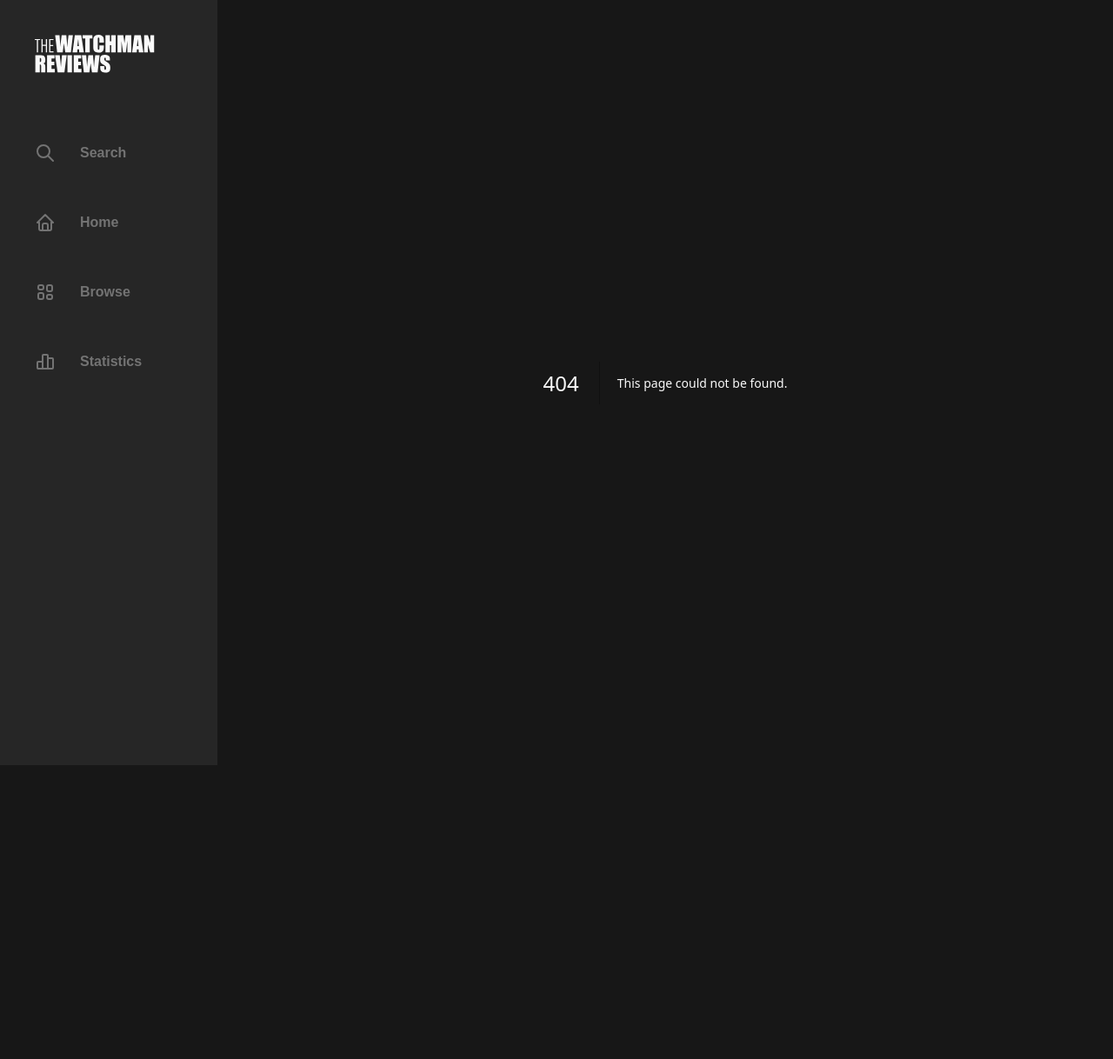
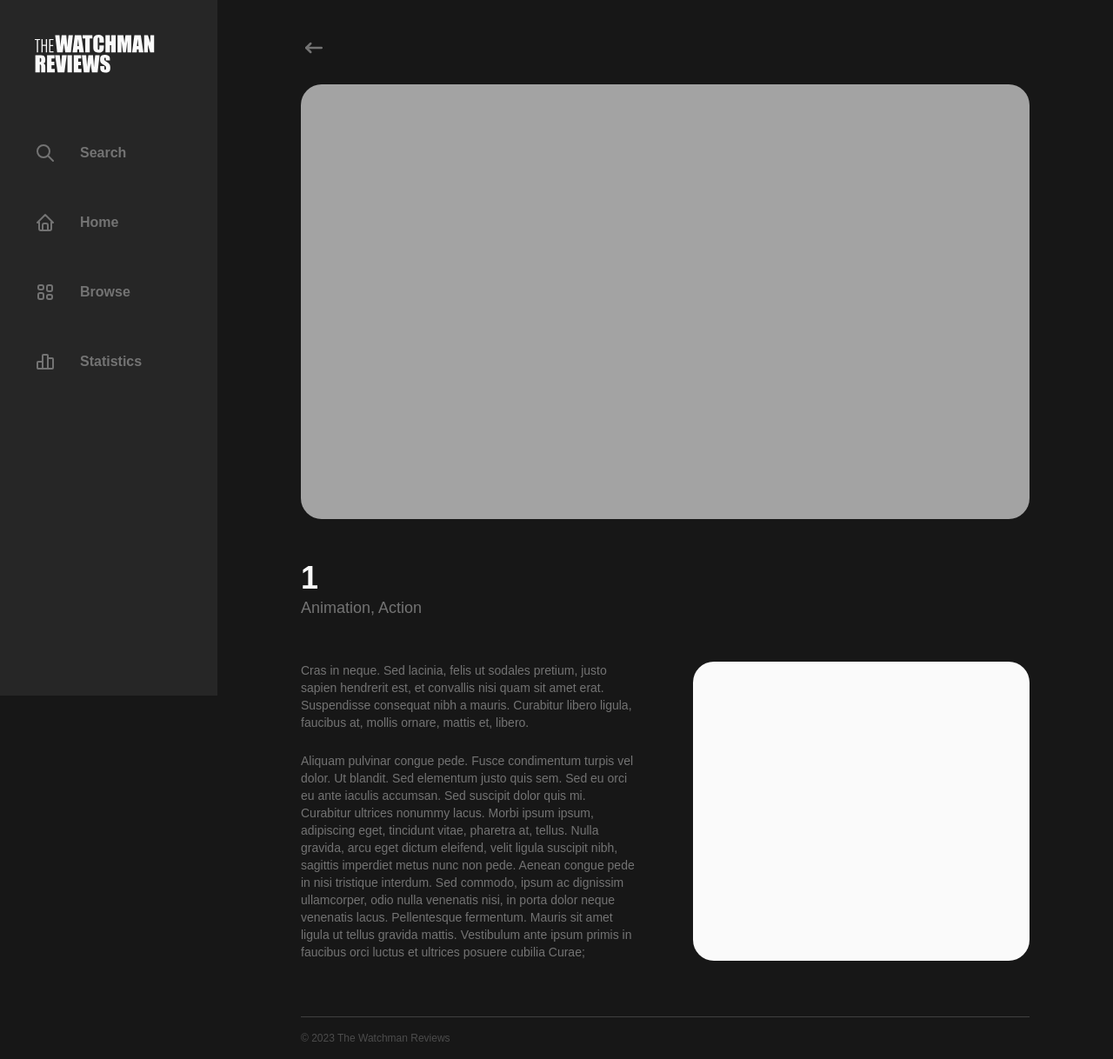
Before and after one commit to MadStoneDev/the-watchman-reviews-frontend, a Next.js app: page /media/1 in a window 1280 px wide. Before the commit this address had no page. Shown: the whole page at 87% size. Before the commit the page ends 880 px from the top, so only its background shows below. Built offline with nearby package versions, Linux system fonts and the light colour scheme; a web font is replaced by a local one.

Commit message:
single media page basic setup

```diff
--- a/package.json
+++ b/package.json
@@ -28,11 +28,11 @@
     "zod": "^3.23.8"
   },
   "devDependencies": {
-    "@types/node": "^20",
-    "@types/react": "^18",
+    "@types/node": "^20.16.5",
+    "@types/react": "^18.3.8",
     "@types/react-dom": "^18",
     "postcss": "^8",
     "tailwindcss": "^3.4.1",
-    "typescript": "^5"
+    "typescript": "^5.6.2"
   }
 }
--- a/src/app/layout.tsx
+++ b/src/app/layout.tsx
@@ -13,6 +13,7 @@ import {
 import MainNavigation from "@/components/main-navigation";
 import { ThemeProvider } from "@/components/theme-provider";
 import Logo from "@/components/logo";
+import MainFooter from "@/components/main-footer";
 
 const geistSans = localFont({
   src: "./fonts/GeistVF.woff",
@@ -54,10 +55,15 @@ export default function RootLayout({
             ]}
           />
 
+          {/* Spacing */}
+          <div className={`mt-16 md:mt-0 md:min-w-[250px] min-h-[120px]`}></div>
+
           <main
-            className={`flex-grow px-5 md:px-10 lg:px-24 pt-5 md:pt-10 pb-10 transition-all duration-300 ease-in-out`}
+            className={`flex-grow px-5 md:px-10 xl:px-24 pt-5 md:pt-10 transition-all duration-300 ease-in-out`}
           >
             {children}
+
+            <MainFooter className={`hidden md:block`} />
           </main>
 
           <section className={`block md:hidden p-5 origin-left scale-75`}>
--- /dev/null
+++ b/src/app/media/[title]/page.tsx
@@ -0,0 +1,72 @@
+import React from "react";
+import GoBack from "@/components/go-back";
+
+interface SearchParams {
+  params: {
+    title: string;
+  };
+}
+
+export default function MediaPage(searchParams: SearchParams) {
+  // Variables
+  const title = searchParams.params.title
+    .split("-")
+    .map((word: string) => word.charAt(0).toUpperCase() + word.slice(1))
+    .join(" ");
+
+  return (
+    <>
+      <section className={`relative z-10`}>
+        <GoBack />
+      </section>
+
+      {/* Spacing */}
+      <div className={`block md:hidden h-[40dvh]`}></div>
+
+      <div
+        className={`absolute top-0 md:top-auto left-0 md:left-auto right-0 md:right-auto md:relative`}
+      >
+        <section
+          className={`md:mt-5 h-[50dvh] md:h-[500px] md:rounded-3xl transition-all duration-300 ease-in-out overflow-hidden`}
+        >
+          <div className={`bg-neutral-400 w-full h-full object-cover`}></div>
+        </section>
+
+        <section
+          className={`absolute md:relative bottom-0 left-0 right-0 mt-12 p-5 md:p-0 transition-all duration-300 ease-in-out z-10`}
+        >
+          <h1 className={`text-2xl sm:3xl md:text-4xl font-bold`}>{title}</h1>
+          <h3 className={`text-lg text-neutral-500`}>Animation, Action</h3>
+        </section>
+      </div>
+
+      <section
+        className={`mt-6 sm:mt-12 grid lg:grid-cols-2 gap-16 text-sm text-neutral-500 transition-all duration-300 ease-in-out`}
+      >
+        <article className={`grid gap-6`}>
+          <p className={``}>
+            Cras in neque. Sed lacinia, felis ut sodales pretium, justo sapien
+            hendrerit est, et convallis nisi quam sit amet erat. Suspendisse
+            consequat nibh a mauris. Curabitur libero ligula, faucibus at,
+            mollis ornare, mattis et, libero.
+          </p>
+          <p>
+            Aliquam pulvinar congue pede. Fusce condimentum turpis vel dolor. Ut
+            blandit. Sed elementum justo quis sem. Sed eu orci eu ante iaculis
+            accumsan. Sed suscipit dolor quis mi. Curabitur ultrices nonummy
+            lacus. Morbi ipsum ipsum, adipiscing eget, tincidunt vitae, pharetra
+            at, tellus. Nulla gravida, arcu eget dictum eleifend, velit ligula
+            suscipit nibh, sagittis imperdiet metus nunc non pede. Aenean congue
+            pede in nisi tristique interdum. Sed commodo, ipsum ac dignissim
+            ullamcorper, odio nulla venenatis nisi, in porta dolor neque
+            venenatis lacus. Pellentesque fermentum. Mauris sit amet ligula ut
+            tellus gravida mattis. Vestibulum ante ipsum primis in faucibus orci
+            luctus et ultrices posuere cubilia Curae;
+          </p>
+        </article>
+
+        <article className={`bg-neutral-50 p-6 rounded-3xl`}></article>
+      </section>
+    </>
+  );
+}
--- /dev/null
+++ b/src/components/go-back.tsx
@@ -0,0 +1,14 @@
+"use client";
+
+import { IconArrowNarrowLeft } from "@tabler/icons-react";
+
+export default function GoBack() {
+  return (
+    <button
+      onClick={() => window.history.back()}
+      className={`text-neutral-500 hover:text-neutral-50 transition-all duration-300 ease-in-out`}
+    >
+      <IconArrowNarrowLeft size={30} />
+    </button>
+  );
+}
--- /dev/null
+++ b/src/components/main-footer.tsx
@@ -0,0 +1,9 @@
+export default function MainFooter({ className }: { className?: string }) {
+  return (
+    <div
+      className={`mt-5 md:mt-16 pt-4 md:pb-4 border-t border-neutral-700 text-xs text-neutral-600/90 text-center md:text-left ${className}`}
+    >
+      <p>© 2023 The Watchman Reviews</p>
+    </div>
+  );
+}
--- a/src/components/main-navigation.tsx
+++ b/src/components/main-navigation.tsx
@@ -5,6 +5,7 @@ import Link from "next/link";
 
 import Logo from "@/components/logo";
 import { usePathname } from "next/navigation";
+import MainFooter from "@/components/main-footer";
 
 interface NavigationItem {
   icon: React.JSX.Element;
@@ -21,7 +22,9 @@ export default function MainNavigation({
   const pathname = usePathname();
 
   return (
-    <nav className={`px-10 py-5 md:p-10 min-w-[250px] bg-neutral-800`}>
+    <nav
+      className={`fixed md:top-0 bottom-0 left-0 right-0 md:right-auto px-10 py-5 md:p-10 min-h-[70px] md:min-h-auto md:min-w-[250px] bg-neutral-800`}
+    >
       <Logo className={`hidden md:block`} />
 
       <section
@@ -46,6 +49,7 @@ export default function MainNavigation({
           </Link>
         ))}
       </section>
+      <MainFooter className={`block md:hidden`} />
     </nav>
   );
 }
```
Also changed, not shown: 1 other file (tests, documents, lock files or other folders).
